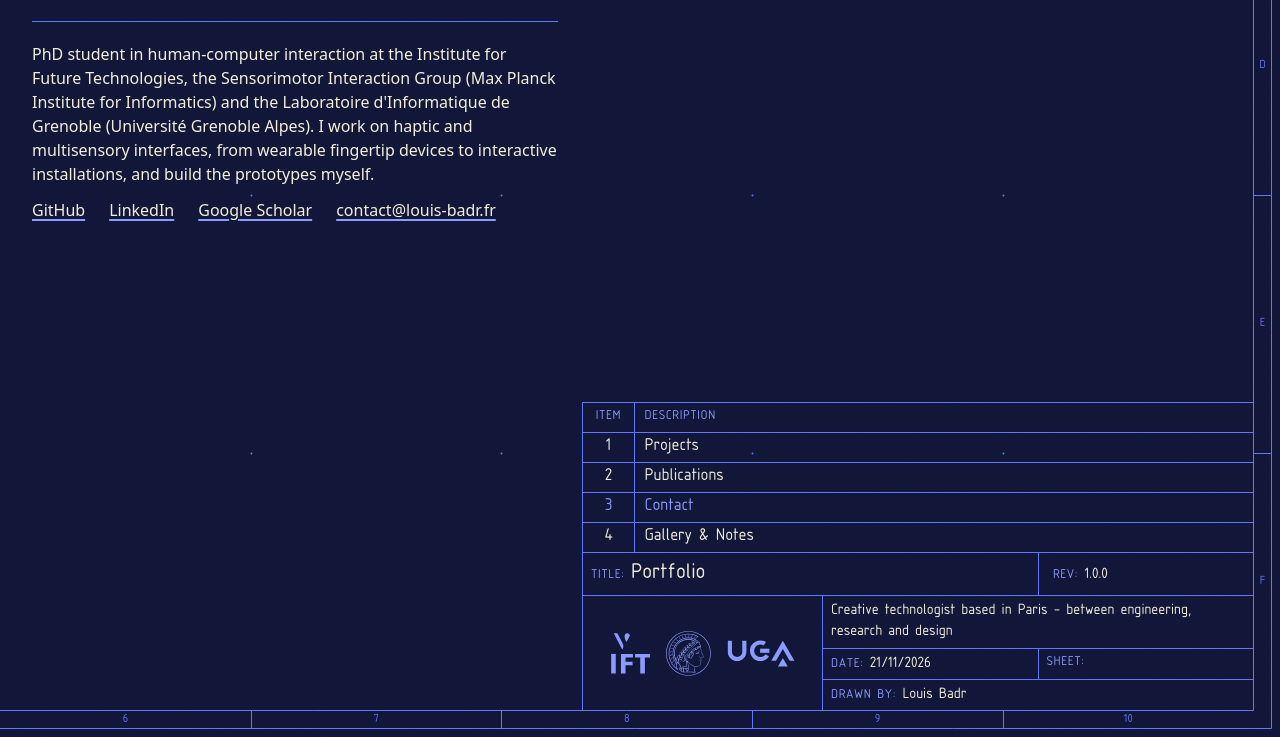
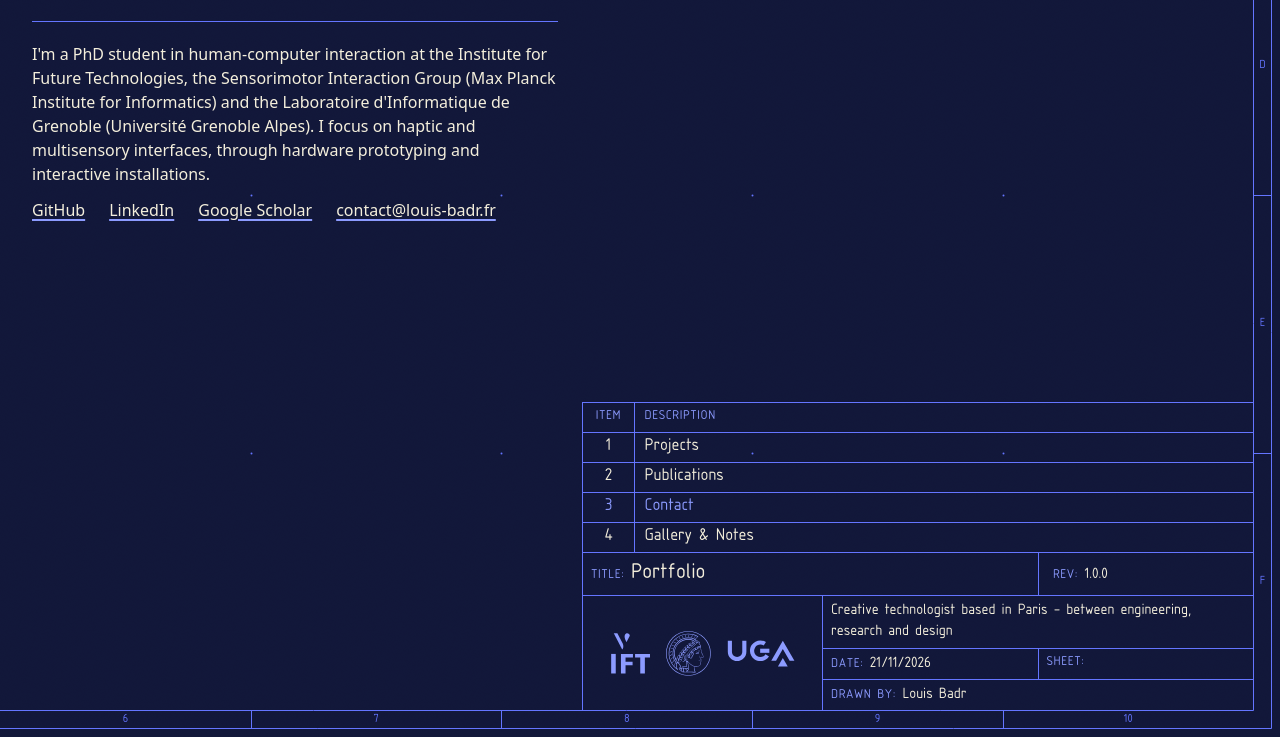
Before and after one commit to louis-badr/louis-badr.github.io, an Astro site: page /contact in a window 1280 px wide. Shown: the part 63-800 px from the top of the page. Built offline with nearby package versions, Linux system fonts and the light colour scheme; Astro itself is replaced by a stand-in of ours.

Commit message:
Rewrite the bio on the Contact page
Co-Authored-By: Claude Opus 5.5 <noreply@anthropic.com>

```diff
--- a/src/pages/contact.astro
+++ b/src/pages/contact.astro
@@ -13,12 +13,12 @@ import TextLink from "../components/TextLink.astro";
   <div class="flex max-w-3xl flex-col gap-8">
     <section class="flex flex-col gap-3 border-t border-line pt-5">
       <p class="max-w-prose">
-        PhD student in human-computer interaction at the Institute for Future
-        Technologies, the Sensorimotor Interaction Group (Max Planck Institute
-        for Informatics) and the Laboratoire d'Informatique de Grenoble
-        (Université Grenoble Alpes). I work on haptic and multisensory
-        interfaces, from wearable fingertip devices to interactive
-        installations, and build the prototypes myself.
+        I'm a PhD student in human-computer interaction at the Institute for
+        Future Technologies, the Sensorimotor Interaction Group (Max Planck
+        Institute for Informatics) and the Laboratoire d'Informatique de
+        Grenoble (Université Grenoble Alpes). I focus on haptic and
+        multisensory interfaces, through hardware prototyping and interactive
+        installations.
       </p>
       <p class="flex flex-wrap gap-x-6 gap-y-1">
         <TextLink href="https://github.com/louis-badr">GitHub</TextLink>
```
